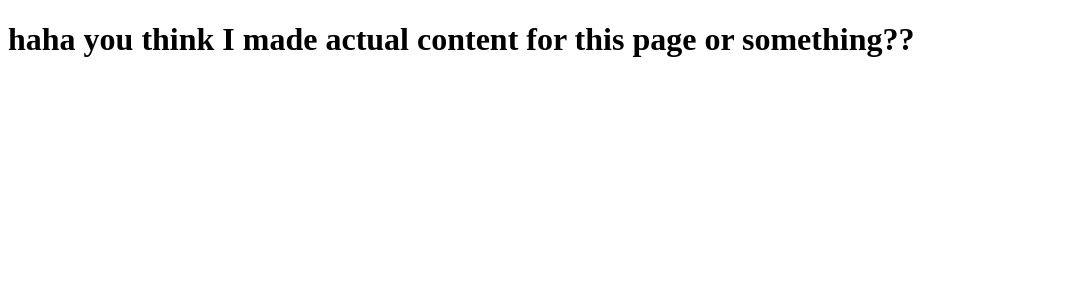
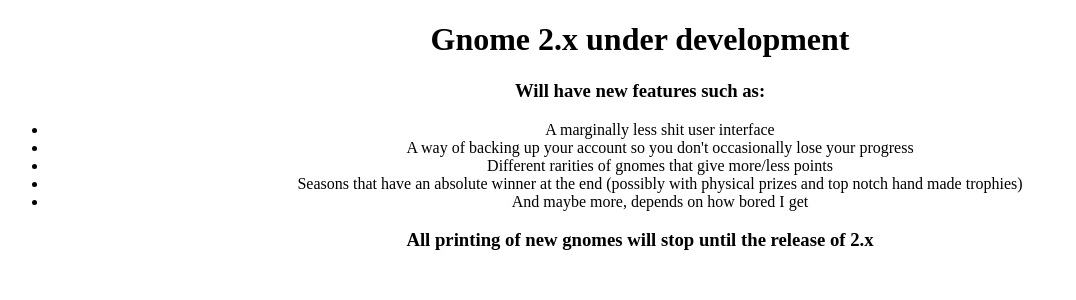
Before and after one commit to Themis3000/code_hunt, a Flask app: page / in a window 1280 px wide. Shown: the top 300 px of the page, without its empty margins (0-1076 px from the left). Run offline with Flask 2, Linux system fonts and the light colour scheme.

Commit message:
-Added gnome update info to landing page -Made an error not occur when a gnome is scanned for the first time -Added link on /code to / informing of gnome 2.x release

```diff
--- a/templates/index.html
+++ b/templates/index.html
@@ -5,7 +5,16 @@
         <meta charset="UTF-8">
         <link rel="stylesheet" href="/static/style.css" />
     </head>
-    <body>
-        <h1>haha you think I made actual content for this page or something??</h1>
+    <body style="text-align:center;">
+        <h1>Gnome 2.x under development</h1>
+        <h3>Will have new features such as:</h3>
+        <ul>
+            <li>A marginally less shit user interface</li>
+            <li>A way of backing up your account so you don't occasionally lose your progress</li>
+            <li>Different rarities of gnomes that give more/less points</li>
+            <li>Seasons that have an absolute winner at the end (possibly with physical prizes and top notch hand made trophies)</li>
+            <li>And maybe more, depends on how bored I get</li>
+        </ul>
+        <h3>All printing of new gnomes will stop until the release of 2.x</h3>
     </body>
 </html>
--- a/templates/scan/default.html
+++ b/templates/scan/default.html
@@ -22,6 +22,7 @@
             <h3 id="new_code_scans"><i>You were the [ new_code_uses ] one</i></h3>
             <h3 id="user_stats">You have found a total of [ total_scans ] codes</h3>
             <h4 id="links"><a id="code_more_info">More detailed code data</a> | <a id="leaderboards">View leaderboards</a></h4>
+            <h4>Gnome 2.x is under development! See a list of the new planned changes here: <a href="{{ url_for('index_page') }}">Planned changes</a></h4>
             <div id="username_change">
                 <h4>You have not yet set a username, set one here to appear on leaderboards</h4>
                 <input type="text" id="username">
--- a/utils/mongo.py
+++ b/utils/mongo.py
@@ -39,11 +39,11 @@ def add_visit(code, user_id):
                 if code_data["uses"] == 0:
                     type_data = visits_count.find_one_and_update({"_id": code_data["type"]}, {"$inc": {"visits": 1, "unique_visits": 1}})
                     visits_count.update({"_id": "ALL"}, {"$inc": {"visits": 1, "unique_visits": 1}})
-                    user = user_data.find_one_and_update({"_id": user_id}, {"$inc": {"visits_counts.ALL.visits": 1, "visits_counts.ALL.unique_visits": 1, "visits_counts." + code_data["type"] + ".visits": 1, "visits_counts." + code_data["type"] + ".unique_visits": 1}, "$set": {"codes." + code: {"time": current_time, "visit_num": 1, "type": code_data["type"], "public_id": code_data["public_id"]}}}, projection={"codes." + code: True, "username": True, "public_id": True, "visits": True, "visits_counts.ALL": True}, returnNewDocument=True)
+                    user = user_data.find_one_and_update({"_id": user_id}, {"$inc": {"visits_counts.ALL.visits": 1, "visits_counts.ALL.unique_visits": 1, "visits_counts." + code_data["type"] + ".visits": 1, "visits_counts." + code_data["type"] + ".unique_visits": 1}, "$set": {"codes." + code: {"time": current_time, "visit_num": 1, "type": code_data["type"], "public_id": code_data["public_id"]}}}, projection={"codes." + code: True, "username": True, "public_id": True, "visits": True, "visits_counts.ALL": True})
                 else:
                     type_data = visits_count.find_one_and_update({"_id": code_data["type"]}, {"$inc": {"visits": 1}})
                     visits_count.update({"_id": "ALL"}, {"$inc": {"visits": 1}})
-                    user = user_data.find_one_and_update({"_id": user_id}, {"$inc": {"visits_counts.ALL.visits": 1, "visits_counts." + code_data["type"] + ".visits": 1}, "$set": {"codes." + code: {"time": current_time, "visit_num": code_data["uses"] + 1, "type": code_data["type"], "public_id": code_data["public_id"]}}}, projection={"codes." + code: True, "username": True, "public_id": True, "visits": True, "visits_counts.ALL": True}, returnNewDocument=True)
+                    user = user_data.find_one_and_update({"_id": user_id}, {"$inc": {"visits_counts.ALL.visits": 1, "visits_counts." + code_data["type"] + ".visits": 1}, "$set": {"codes." + code: {"time": current_time, "visit_num": code_data["uses"] + 1, "type": code_data["type"], "public_id": code_data["public_id"]}}}, projection={"codes." + code: True, "username": True, "public_id": True, "visits": True, "visits_counts.ALL": True})
                 return code_data, user, type_data, new_user
             else:
                 return code_data, user_data.find_one({"_id": user_id}, {"codes." + code: True, "username": True, "public_id": True, "visits_counts.ALL": True}), visits_count.find_one({"_id": code_data["type"]}), new_user
```
